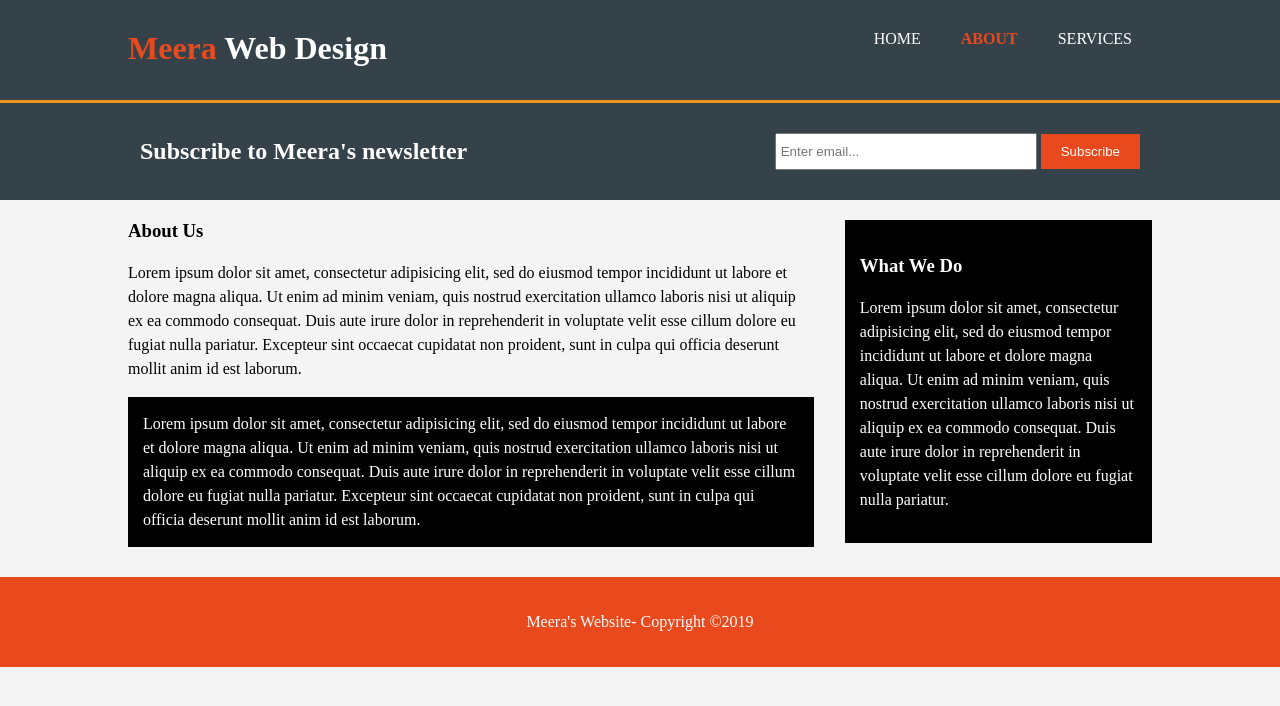
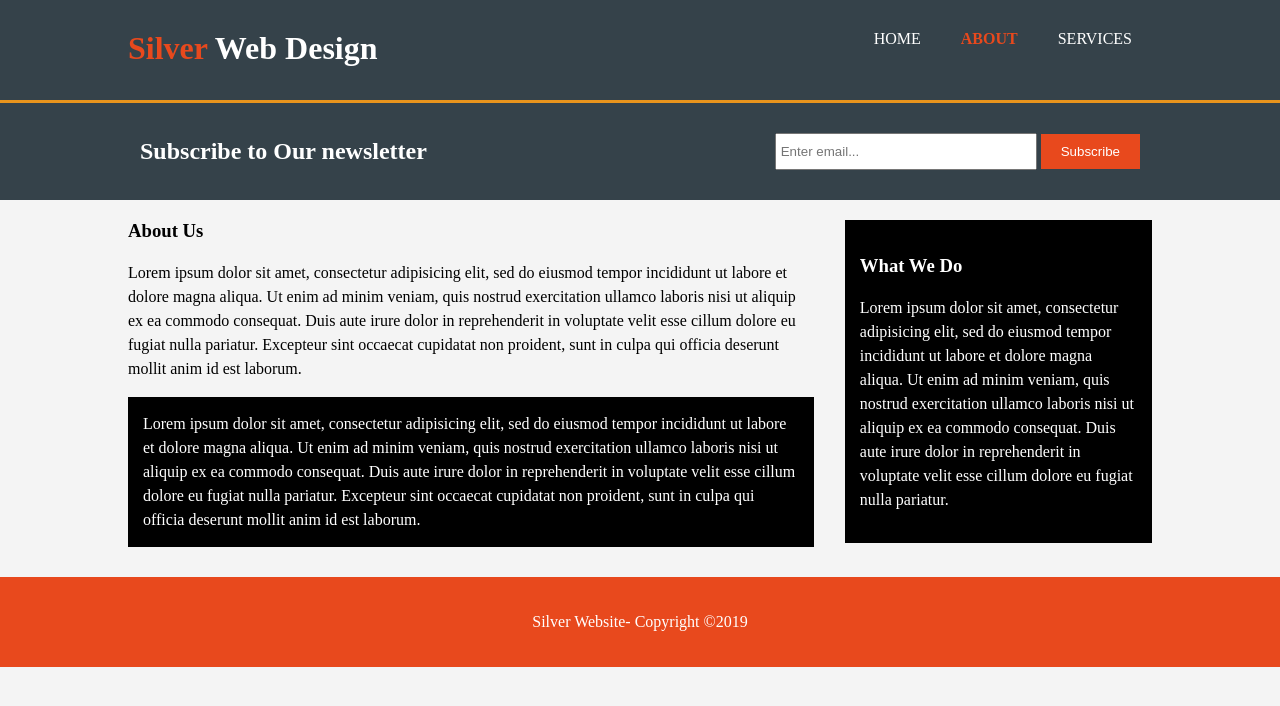
Before and after one commit to krishnmx19/web-design, a plain HTML site: page about.html in a window 1280 px wide. Drawn offline with Linux system fonts and the light colour scheme.

Commit message:
update about html
remove name

```diff
--- a/about.html
+++ b/about.html
@@ -12,7 +12,7 @@
 		<header>
 		 <div class="container">
 			 <div id="branding">
-			 	<h1><span class="highlight">Meera </span>Web Design</h1>
+			 	<h1><span class="highlight">Silver </span>Web Design</h1>
 			 </div>
 			 <nav>
 			    <ul>
@@ -25,7 +25,7 @@
 		</header>
 		<section id="newsletter">
 			<div class="container">
-			  <h1>Subscribe to Meera's newsletter</h1>
+			  <h1>Subscribe to Our newsletter</h1>
 				<form>
 				 <input type="email" placeholder="Enter email..." />
 					<button type="submit" class="button_1">Subscribe</button>
@@ -64,7 +64,7 @@
 		</section>
 
 		<footer>
-		     <p>Meera's Website- Copyright &copy;2019</p>
+		     <p>Silver Website- Copyright &copy;2019</p>
 		</footer>
     </body>
 </html>
```
